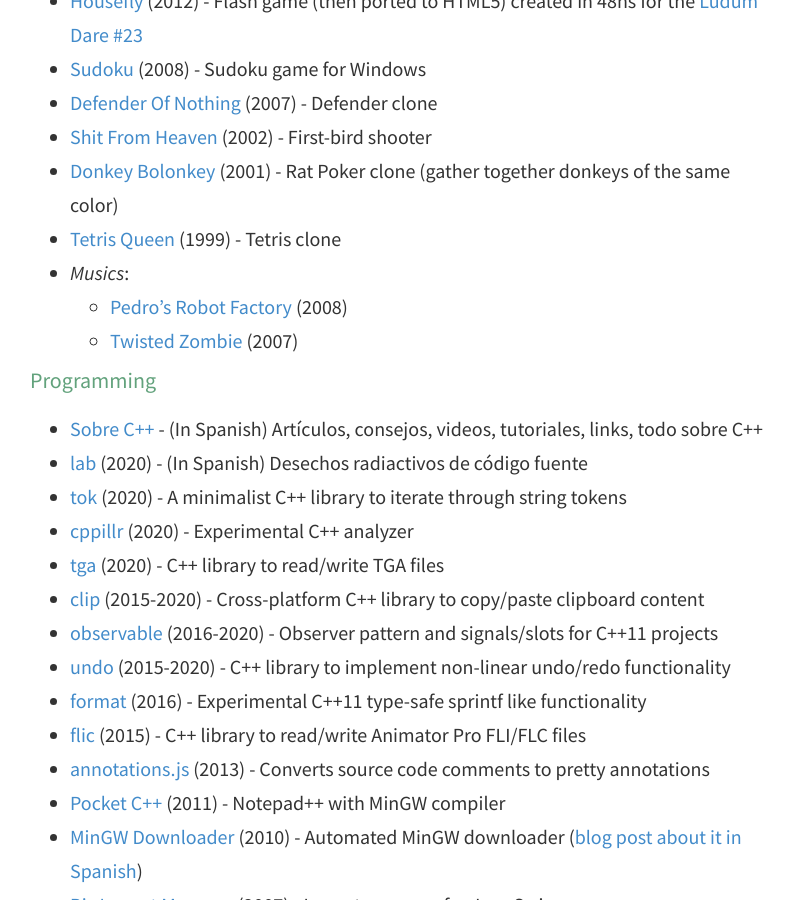
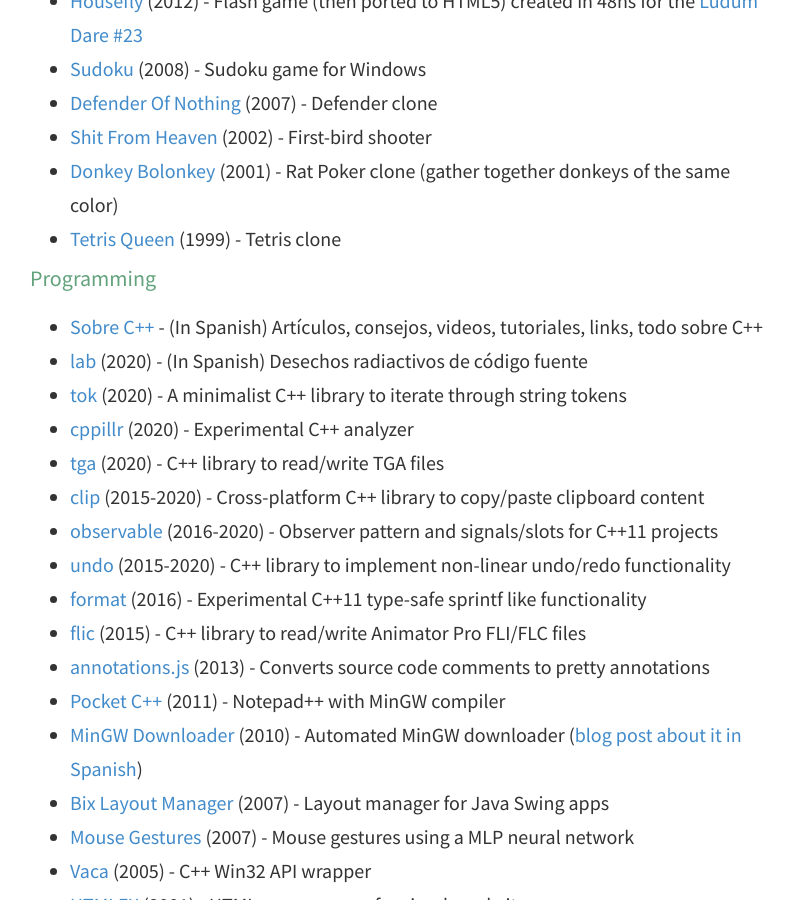
Before and after one commit to dacap/dacap.github.io, a Jekyll site: the page built from code.md, in a window 1280 px wide and 900 px high, scrolled down 765 px. Shown: the whole window, without its empty margins (235-1029 px from the left). Built offline with Jekyll 4.4.1, drawn with Linux system fonts in a browser that asks for light colours.

Commit message:
Remove musics from /code/

```diff
--- a/code.md
+++ b/code.md
@@ -30,9 +30,6 @@
 * [Shit From Heaven](/games/shit-from-heaven/) (2002) - First-bird shooter
 * [Donkey Bolonkey](/games/donkey-bolonkey/) (2001) - Rat Poker clone (gather together donkeys of the same color)
 * [Tetris Queen](/games/tetris-queen/) (1999) - Tetris clone
-* *Musics*:
-  * [Pedro's Robot Factory](/music/#pedros-robot-factory-la-fbrica-de-robots-de-pedro-2008) (2008)
-  * [Twisted Zombie](/music/#twisted-zombie-zombi-retorcido-2007) (2007)
 
 ## Programming
 
```
